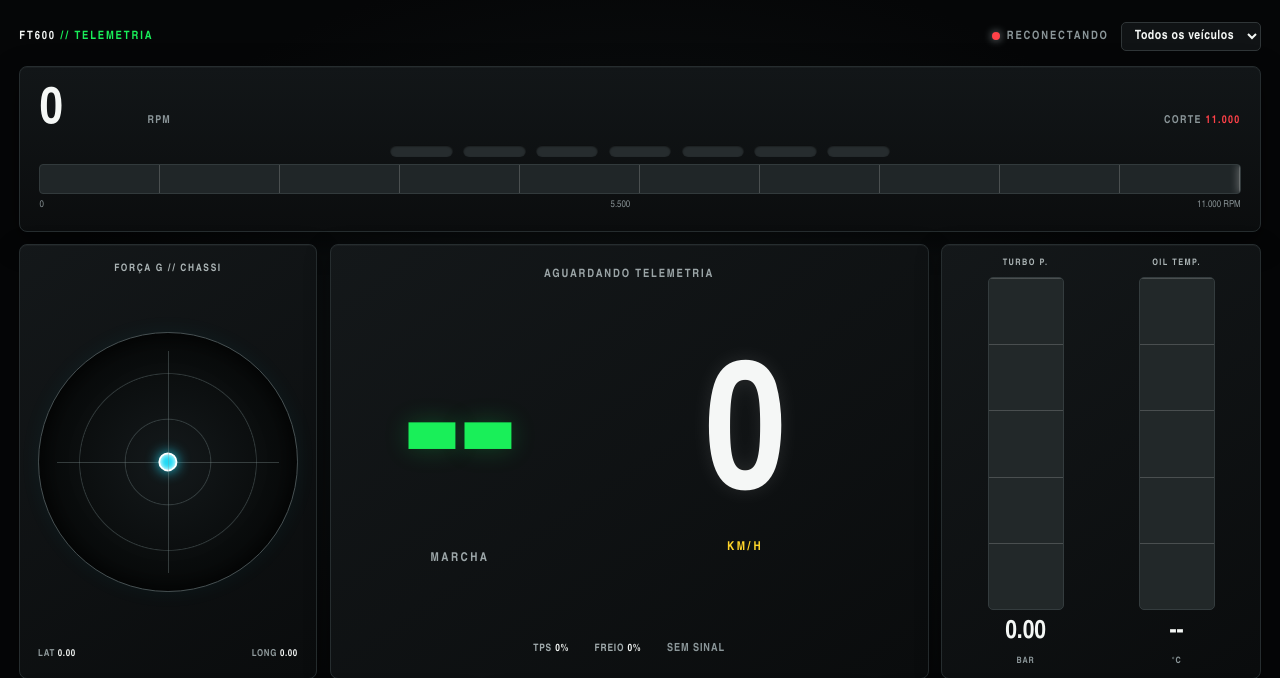
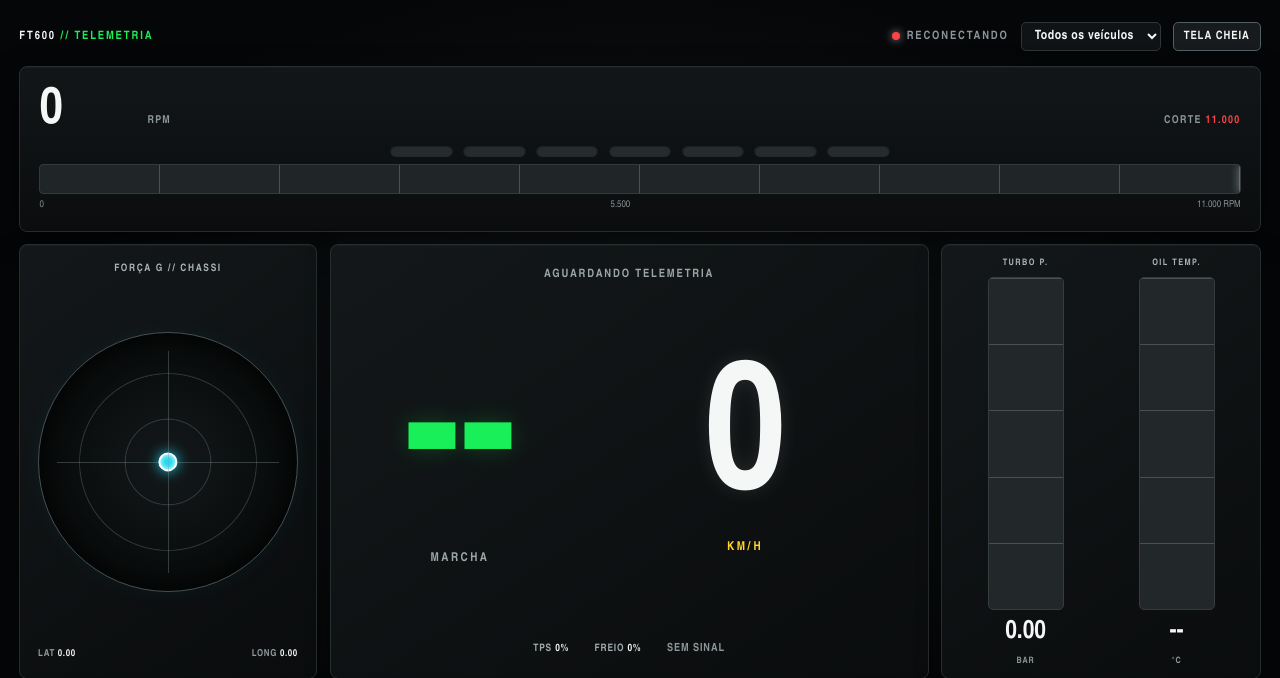
Before and after one commit to mauricioscc/TelemetrySaas, a Flask app: page /dashboard/ft600 in a window 1280 px wide. Shown: the top 678 px of the page. Run offline with Flask 3, Linux system fonts and the light colour scheme; data that the repository does not hold is empty.

Commit message:
feat: add fullscreen button to FT600 dashboard and update tests to verify its presence

```diff
--- a/app/templates/ft600_dashboard.html
+++ b/app/templates/ft600_dashboard.html
@@ -102,6 +102,26 @@
       color: var(--white);
       font-size: .8rem;
       letter-spacing: .04em;
+    }
+
+    .fullscreen-button {
+      padding: 7px 10px;
+      border: 1px solid #526063;
+      border-radius: 5px;
+      background: var(--panel-raised);
+      color: var(--white);
+      cursor: pointer;
+      font-size: .72rem;
+      font-weight: 900;
+      letter-spacing: .08em;
+      white-space: nowrap;
+    }
+
+    .fullscreen-button:hover,
+    .fullscreen-button:focus-visible {
+      border-color: var(--cyan);
+      outline: none;
+      box-shadow: 0 0 10px rgba(32,217,244,.2);
     }
 
     .rpm-panel {
@@ -506,6 +526,7 @@
       .top-controls { gap: 7px; }
       .vehicle-select { max-width: 42vw; font-size: .7rem; }
       .connection { max-width: 84px; overflow: hidden; text-overflow: ellipsis; }
+      .fullscreen-button { padding: 6px 7px; font-size: .62rem; }
       .main-grid { grid-template-columns: minmax(112px, .75fr) minmax(170px, 1.35fr) minmax(116px, .75fr); gap: 7px; }
       .panel-title { letter-spacing: .1em; }
       .g-panel { padding: 8px; }
@@ -555,6 +576,9 @@
         <select class="vehicle-select" id="vehicleSelect" aria-label="Selecionar veículo">
           <option value="">Todos os veículos</option>
         </select>
+        <button class="fullscreen-button" id="fullscreenButton" type="button" aria-pressed="false">
+          TELA CHEIA
+        </button>
       </div>
     </header>
 
@@ -663,6 +687,7 @@
       const elements = {
         connection: document.getElementById("connectionState"),
         vehicleSelect: document.getElementById("vehicleSelect"),
+        fullscreenButton: document.getElementById("fullscreenButton"),
         rpmValue: document.getElementById("rpmValue"),
         rpmLimit: document.getElementById("rpmLimit"),
         rpmFill: document.getElementById("rpmFill"),
@@ -690,6 +715,7 @@
         gLongValue: document.getElementById("gLongValue"),
       };
       let eventSource;
+      let fullscreenFeedbackTimer;
 
       function numberOr(value, fallback = 0) {
         const number = Number(value);
@@ -713,6 +739,40 @@
         elements.connection.classList.toggle("connected", state === "connected");
         elements.connection.classList.toggle("error", state === "error");
       }
+
+      function syncFullscreenButton() {
+        const isFullscreen = document.fullscreenElement === document.documentElement;
+        elements.fullscreenButton.textContent = isFullscreen ? "SAIR DA TELA CHEIA" : "TELA CHEIA";
+        elements.fullscreenButton.setAttribute("aria-pressed", String(isFullscreen));
+        elements.fullscreenButton.title = isFullscreen ? "Sair da tela cheia" : "Entrar em tela cheia";
+      }
+
+      function showFullscreenFeedback(message) {
+        window.clearTimeout(fullscreenFeedbackTimer);
+        elements.fullscreenButton.textContent = message;
+        fullscreenFeedbackTimer = window.setTimeout(syncFullscreenButton, 2200);
+      }
+
+      elements.fullscreenButton.addEventListener("click", async () => {
+        if (!document.fullscreenEnabled) {
+          console.error("O modo tela cheia não está disponível neste navegador ou contexto.");
+          showFullscreenFeedback("INDISPONÍVEL");
+          return;
+        }
+
+        try {
+          if (document.fullscreenElement) {
+            await document.exitFullscreen();
+          } else {
+            await document.documentElement.requestFullscreen();
+          }
+        } catch (error) {
+          console.error("Não foi possível alterar o modo de tela cheia:", error);
+          showFullscreenFeedback("NÃO FOI POSSÍVEL");
+        }
+      });
+
+      document.addEventListener("fullscreenchange", syncFullscreenButton);
 
       function renderTelemetry(packet) {
         const measurements = packet.measurements || {};
```
Also changed, not shown: tests/test_telemetry.py (+1 -0 lines).
